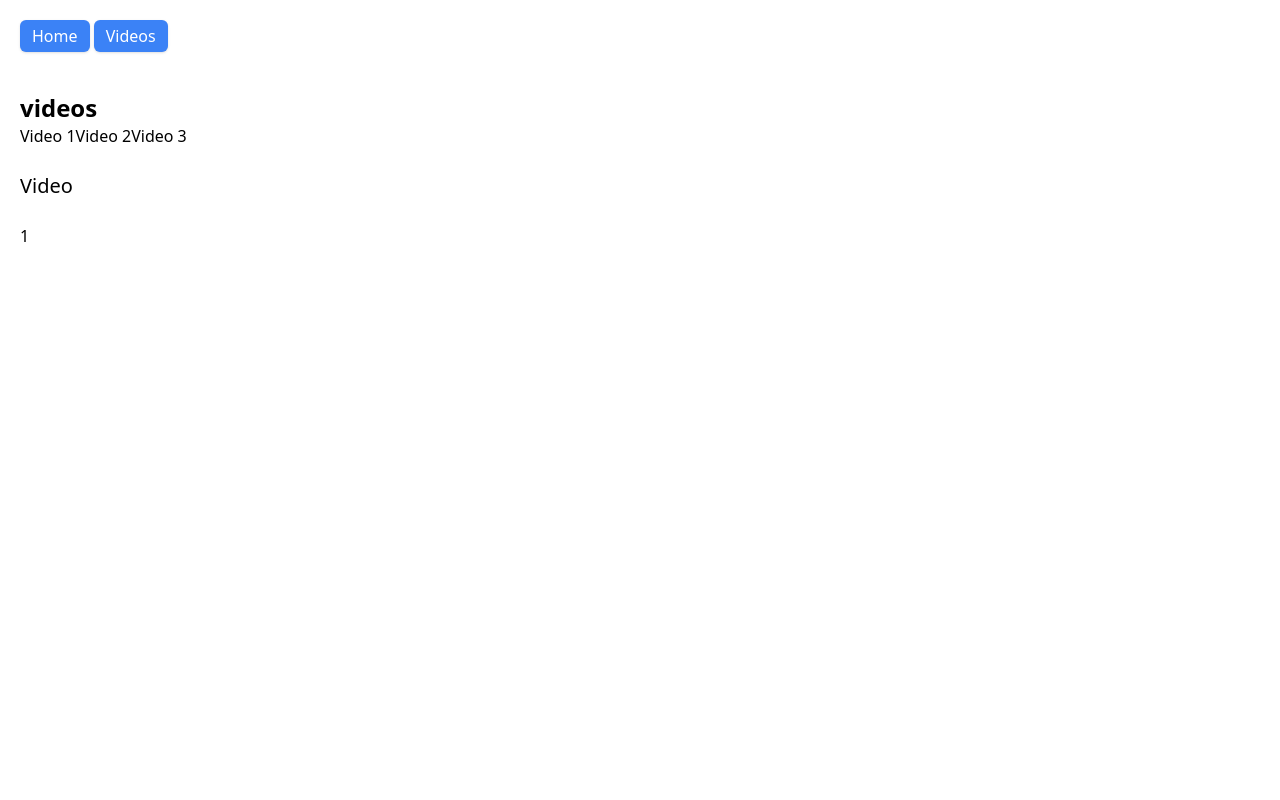
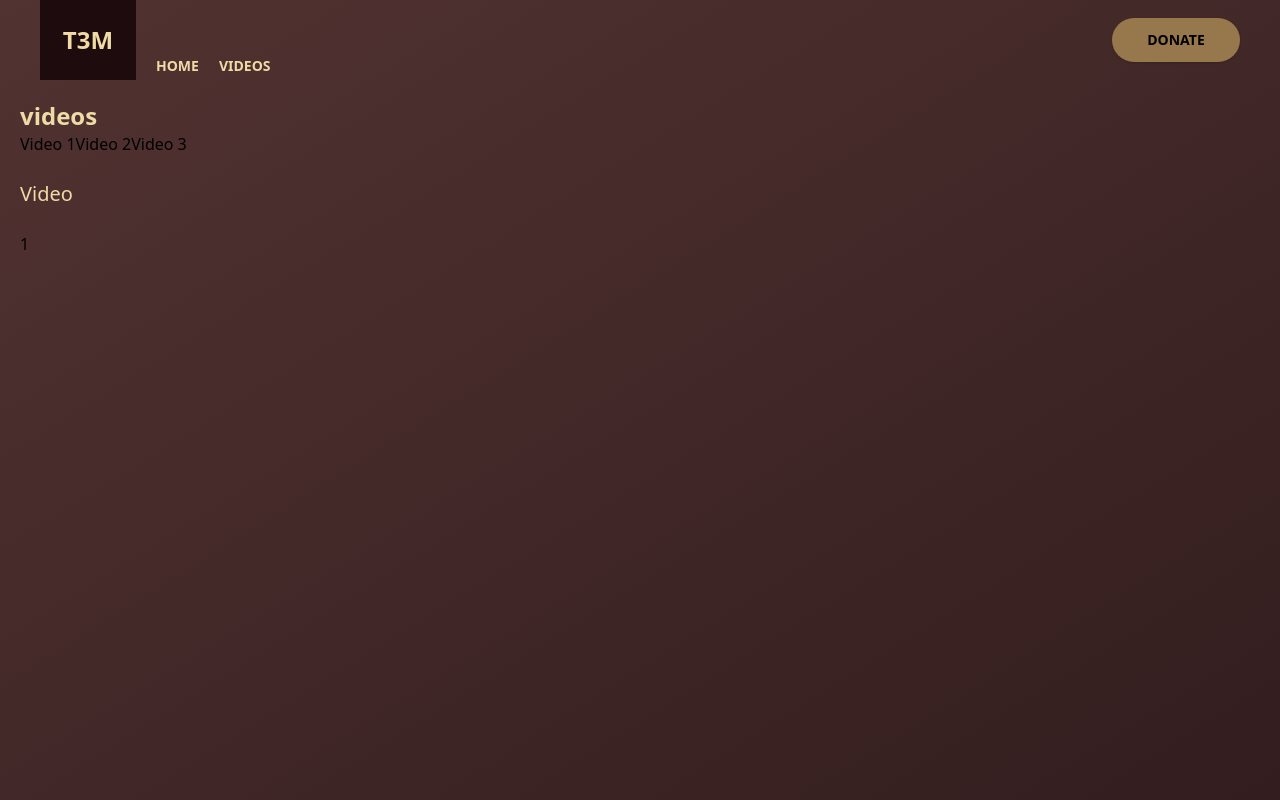
Before and after one commit to The3Muslims/The3Muslims, a Svelte app: page /videos/1 in a window 1280 px wide. Built offline with nearby package versions, Linux system fonts and the light colour scheme.

Commit message:
chore: setup

```diff
--- a/src/App.svelte
+++ b/src/App.svelte
@@ -1,5 +1,6 @@
 <script lang=ts>
   import Home from './pages/Home/Home.svelte';
+  import Posts from './pages/Posts/Posts.svelte';
   import Videos from './pages/Videos/Videos.svelte';
   import Navbar from "./components/Navbar.svelte";
   import { Router, Route } from "./router/index";
@@ -10,6 +11,7 @@
 <main class="p-5">
   <Router>
     <Route path="/" component={Home} />
+    <Route path="/posts/:id" component={Posts} />
     <Route path="/videos/:id" component={Videos} />
   </Router>
 </main>
--- a/src/app.css
+++ b/src/app.css
@@ -1,6 +1,14 @@
 @tailwind base;
 @tailwind components;
 @tailwind utilities;
+
+html {
+    @apply bg-gradient-to-br from-[rgb(81,51,49)] to-[rgb(51,29,30)] h-screen
+}
+
+p, span, a, li, td, th, h1, h2, h3 {
+    @apply text-foreground;
+}
 
 h1 {
     @apply text-2xl;
--- a/src/components/Navbar.svelte
+++ b/src/components/Navbar.svelte
@@ -2,9 +2,17 @@
   import Link from "../router/Link.svelte";
 </script>
 
-<nav class="p-5">
-    <Link class="bg-blue-500 hover:bg-blue-400 transition-colors px-3 py-1 text-white rounded-md shadow"
-    to="/">Home</Link>
-    <Link class="bg-blue-500 hover:bg-blue-400 transition-colors px-3 py-1 text-white rounded-md shadow"
-    to="/videos">Videos</Link>
+<nav class="mx-10 flex gap-5">
+    <Link to="/" class="font-bold text-foreground text-2xl bg-[rgb(30,11,13)] w-24 h-20 flex items-center justify-center">T3M</Link>
+    <div class="flex items-end gap-5 font-bold text-sm">
+      <Link class="text-foreground uppercase mb-1"
+      to="/">Home</Link>
+      <Link class="text-foreground uppercase mb-1"
+      to="/videos">Videos</Link>
+    </div>
+    <div class="flex flex-col grow justify-center items-end">
+      <Link class="uppercase bg-[rgb(151,120,76)] w-32 h-11 text-sm font-bold rounded-full transition-all duration-300
+      shadow hover:brightness-110 hover:shadow-xl"
+      to="/">Donate</Link>
+    </div>
 </nav>
--- a/src/pages/Home/Home.svelte
+++ b/src/pages/Home/Home.svelte
@@ -1,17 +1,3 @@
 <script lang=ts>
-    import { getPosts, posts } from '../../api/getPosts';
-    import { onMount } from 'svelte';
 
-    onMount(async () => {
-        if(!$posts.length) {
-            posts.set(await getPosts());
-        }
-    });
 </script>
-
-<h1 class="font-bold">home</h1>
-
-{#each $posts as post}
-    <h2>{@html post.title.rendered}</h2>
-    <p>{@html post.content.rendered}</p>
-{/each}
--- /dev/null
+++ b/src/pages/Posts/Posts.svelte
@@ -0,0 +1,17 @@
+<script lang=ts>
+    import { getPosts, posts } from '../../api/getPosts';
+    import { onMount } from 'svelte';
+
+    onMount(async () => {
+        if(!$posts.length) {
+            posts.set(await getPosts());
+        }
+    });
+</script>
+
+<h1 class="font-bold">home</h1>
+
+{#each $posts as post}
+    <h2>{@html post.title.rendered}</h2>
+    <p>{@html post.content.rendered}</p>
+{/each}
--- a/tailwind.config.cjs
+++ b/tailwind.config.cjs
@@ -8,7 +8,12 @@ module.exports = {
     "./src/**/**/**/**/*.svelte",
   ],
   theme: {
-    extend: {},
+    extend: {
+      colors: {
+        "background": "rgb(68,42,41)",
+        "foreground": "rgb(238,219,165)",
+      }
+    },
   },
   plugins: [],
 }
```
